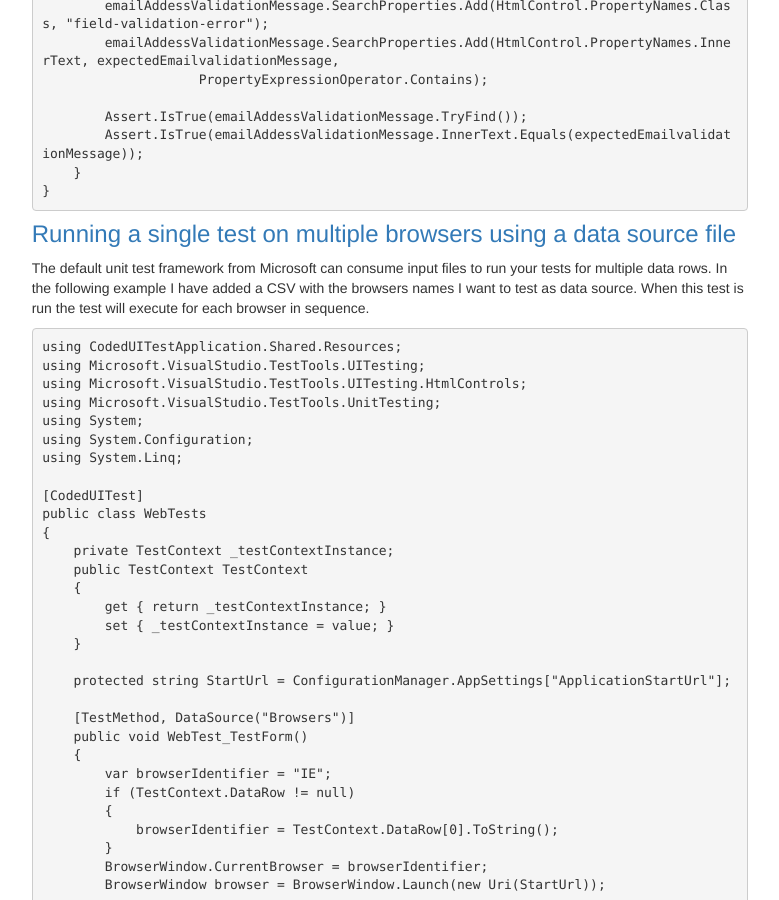
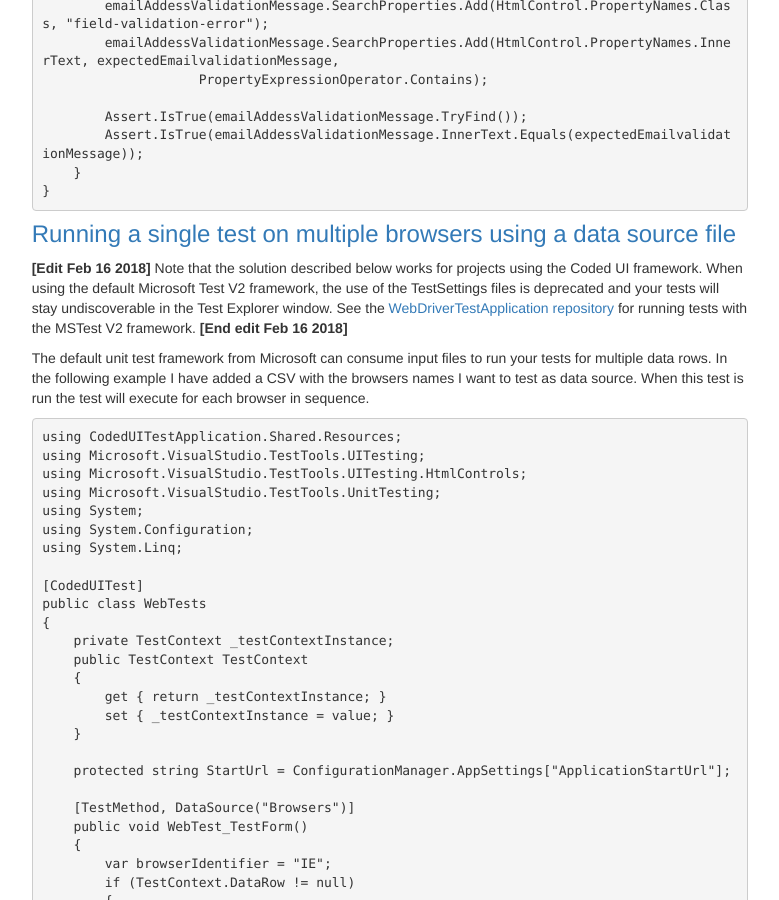
Before and after one commit to SamanthaNeilen/JekyllBlog, a Jekyll site: the page built from BlogJekyll/_posts/2018-01-14-writing-tests-for-your-graphical-user-interface.markdown, in a window 1280 px wide and 900 px high, scrolled down 6509 px. Shown: the whole window, without its empty margins (90-869 px from the left). Built offline with Jekyll 4.4.1, drawn with Linux system fonts in a browser that asks for light colours; nearby versions of some CDN libraries; some of the changed text lies outside the part shown.

Commit message:
Made edit for use of testsettings files in UI testing post

```diff
--- a/BlogJekyll/_posts/2018-01-14-writing-tests-for-your-graphical-user-interface.markdown
+++ b/BlogJekyll/_posts/2018-01-14-writing-tests-for-your-graphical-user-interface.markdown
@@ -195,6 +195,9 @@ public class WebTests
 {% endhighlight %}
 <h3>Running a single test on multiple browsers using a data source file</h3>
 <p>
+<b>[Edit Feb 16 2018]</b> Note that the solution described below works for projects using the Coded UI framework. When using the default Microsoft Test V2 framework, the use of the TestSettings files is deprecated and your tests will stay undiscoverable in the Test Explorer window. See the <a href="https://github.com/SamanthaNeilen/WebDriverTestApplication" target="">WebDriverTestApplication repository</a> for running tests with the MSTest V2 framework. <b>[End edit Feb 16 2018]</b>
+</p>
+<p>
 The default unit test framework from Microsoft can consume input files to run your tests for multiple data rows. In the following example I have added a CSV with the browsers names I want to test as data source. When this test is run the test will execute for each browser in sequence.
 </p>
 {% highlight c# %}
@@ -294,6 +297,9 @@ Sometimes Visual Studio will not automatically pick up the TestSettings file. If
 </p>
 <h3>Setting up a simple web test with Selenium</h3>
 <p>
+<b>[Edit Feb 16 2018]</b> Note that the solution described below works for projects using the Coded UI framework. When using the default Microsoft Test V2 framework, the use of the TestSettings files is deprecated and your tests will stay undiscoverable in the Test Explorer window. See the <a href="https://github.com/SamanthaNeilen/WebDriverTestApplication" target="">WebDriverTestApplication repository</a> for running tests with the MSTest V2 framework. <b>[End edit Feb 16 2018]</b>
+</p>
+<p>
 In this last section I wanted to show a web test using Selenium. To be able to use Selenium in your test project first add the Selenium.Support NuGet package. This package will also automatically add the Selenium.Webdriver package.
 <br/><img src="{{"/assets/images/20180114/SeleniumNuGetPackages.png" | relative_url }}" alt="Selenium NuGet Packages"/>
 </p>
@@ -333,27 +339,28 @@ namespace CodedUITestTestApplication.Tests
                 browserIdentifier = TestContext.DataRow[0].ToString();
             }
 
-            var driver = StartWebdriver(browserIdentifier);
+            using (var driver = StartWebdriver(browserIdentifier))
+            {
+                driver.Navigate().GoToUrl(new Uri(StartUrl));
 
-            driver.Navigate().GoToUrl(new Uri(StartUrl));
+                var nameTextBox = driver.FindElement(By.Id("Name"));
+                nameTextBox.SendKeys("Some Name");
 
-            var nameTextBox = driver.FindElement(By.Id("Name"));
-            nameTextBox.SendKeys("Some Name");
+                var submitButton = driver.FindElement(By.TagName("button"));
+                submitButton.Click();
 
-            var submitButton = driver.FindElement(By.TagName("button"));
-            submitButton.Click();
+                var header = driver.FindElement(By.Id("addCustomerHeader"));
+                Assert.IsTrue(header.Displayed);
 
-            var header = driver.FindElement(By.Id("addCustomerHeader"));
-            Assert.IsTrue(header.Displayed);
+                Assert.AreEqual(0, driver.FindElements(By.Id("Name-error")).Count);
 
-            Assert.AreEqual(0, driver.FindElements(By.Id("Name-error")).Count);
+                var expectedEmailvalidationMessage = string.Format(Messages.FieldRequired, Labels.EmailAddress);
+                var validationMessages = driver.FindElements(By.CssSelector(".field-validation-error"));
+                Assert.IsTrue(validationMessages.Any(element => element.Displayed
+                    && ChildSpanContainsExpectedText(element, expectedEmailvalidationMessage)));
 
-            var expectedEmailvalidationMessage = string.Format(Messages.FieldRequired, Labels.EmailAddress);
-            var validationMessages = driver.FindElements(By.CssSelector(".field-validation-error"));
-            Assert.IsTrue(validationMessages.Any(element => element.Displayed &&
-			      ChildSpanContainsExpectedText(element, expectedEmailvalidationMessage)));
-
-            driver.Close();
+                driver.Close();
+            }
         }
 
         private static bool ChildSpanContainsExpectedText(IWebElement element, string expectedEmailvalidationMessage)
```
Also changed, not shown: other parts of BlogJekyll/_posts/2018-01-14-writing-tests-for-your-graphical-user-interface.markdown (+1 -1 lines).
